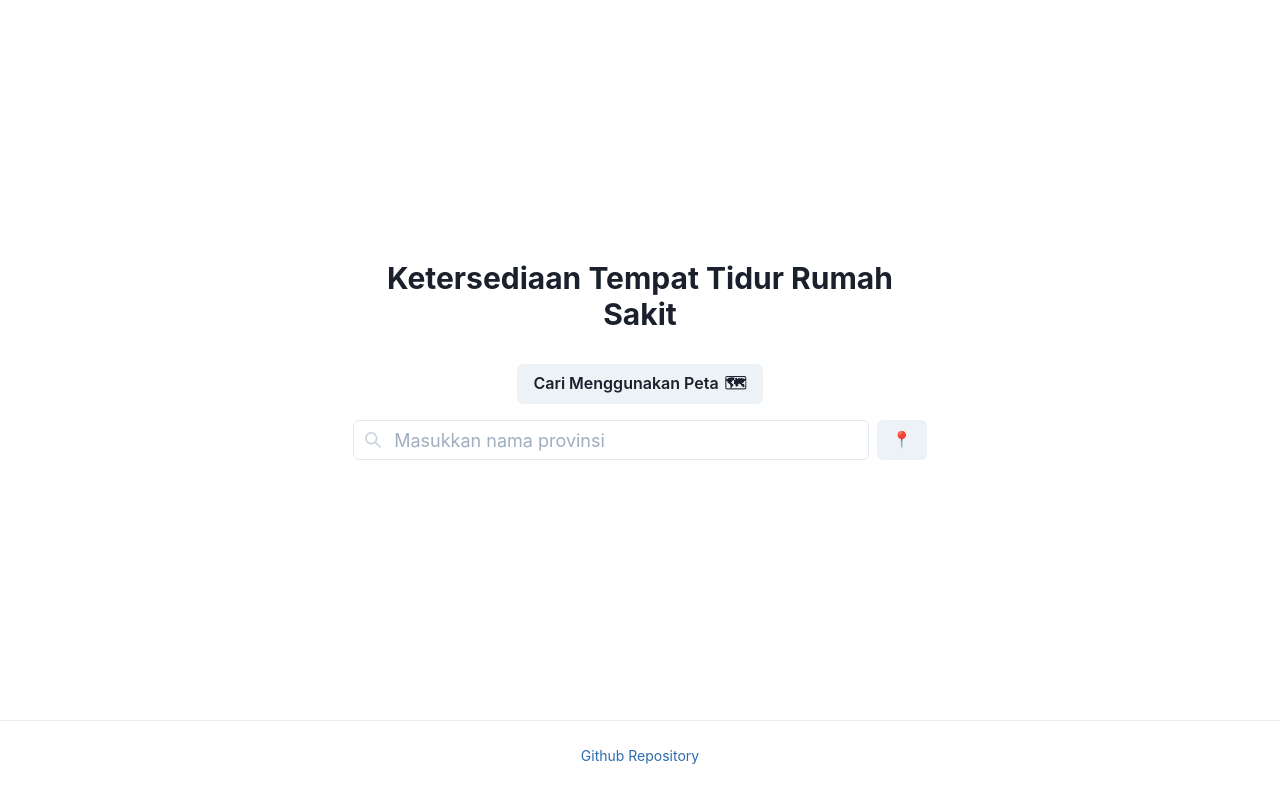
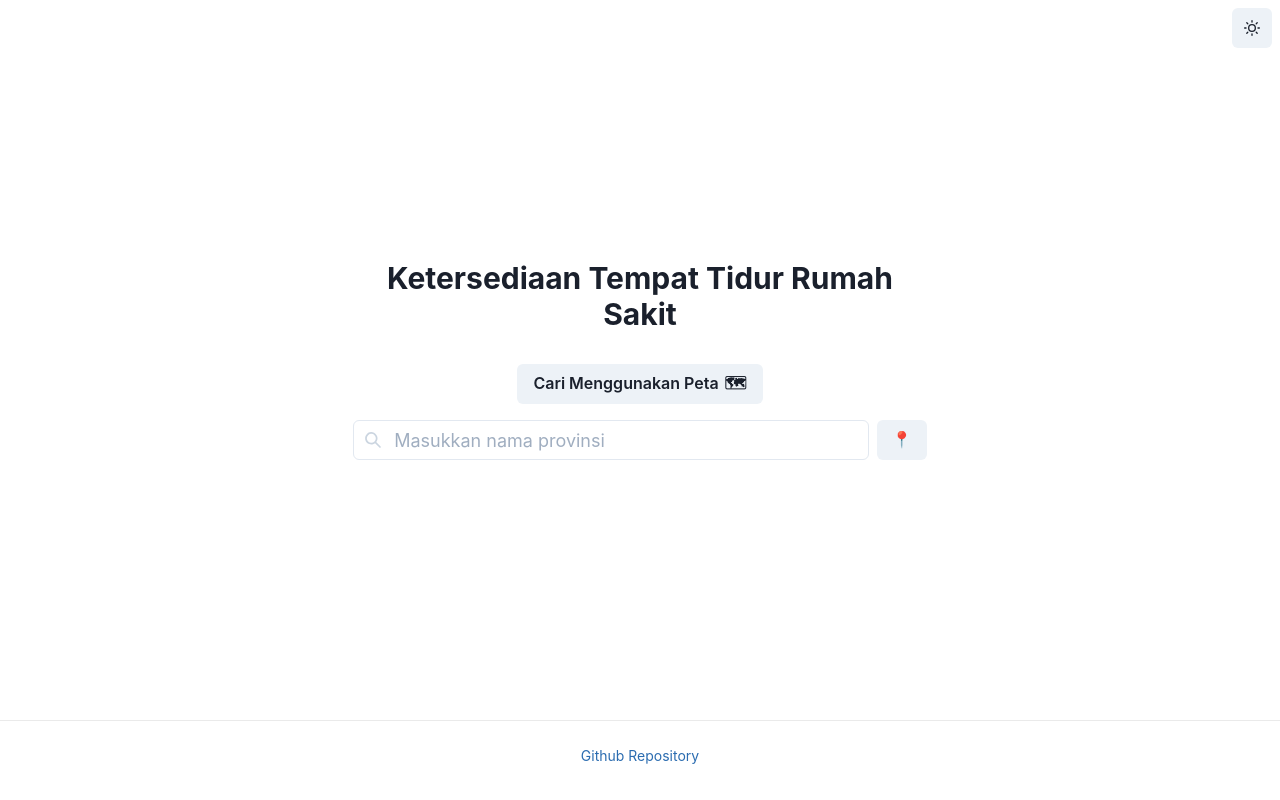
Before and after one commit to agallio/ina-covid-bed, a Next.js app: page / in a window 1280 px wide. Built offline with nearby package versions, Linux system fonts and the light colour scheme.

Commit message:
add color mode

```diff
--- /dev/null
+++ b/components/Navbar.js
@@ -0,0 +1,29 @@
+import { MoonIcon, SunIcon } from '@chakra-ui/icons'
+import { Box, IconButton, useColorMode } from '@chakra-ui/react'
+import { useRouter } from 'next/router'
+
+const Navbar = () => {
+  const { colorMode, toggleColorMode } = useColorMode()
+  const isDarkMode = colorMode === 'dark'
+  const bgButton = isDarkMode ? 'gray.700' : 'gray.100'
+  const router = useRouter()
+  const isMapPage = router.pathname === '/map'
+  return isMapPage ? null : (
+    <Box pos="fixed" top={0} right={0} p={2} zIndex="modal">
+      <IconButton
+        bg={bgButton}
+        _hover={{
+          bg: bgButton,
+        }}
+        _active={{
+          bg: bgButton,
+        }}
+        onClick={toggleColorMode}
+        icon={isDarkMode ? <MoonIcon /> : <SunIcon />}
+        aria-label="toggle color mode"
+      />
+    </Box>
+  )
+}
+
+export default Navbar
--- a/pages/_app.js
+++ b/pages/_app.js
@@ -1,20 +1,16 @@
 import '@/styles/globals.css'
-import { ChakraProvider, ColorModeProvider } from '@chakra-ui/react'
+import { ChakraProvider } from '@chakra-ui/react'
 import Footer from '@/components/Footer'
 import { DefaultSeo } from 'next-seo'
 import SEO from 'next-seo.config'
+import Navbar from '@/components/Navbar'
 
 function MyApp({ Component, pageProps }) {
   return (
     <ChakraProvider resetCSS>
-      <ColorModeProvider
-        options={{
-          useSystemColorMode: false,
-        }}
-      >
-        <DefaultSeo {...SEO()} />
-        <Component {...pageProps} />
-      </ColorModeProvider>
+      <Navbar />
+      <DefaultSeo {...SEO()} />
+      <Component {...pageProps} />
       <Footer />
     </ChakraProvider>
   )
--- a/pages/_document.js
+++ b/pages/_document.js
@@ -1,5 +1,5 @@
 import Document, { Html, Head, Main, NextScript } from 'next/document'
-
+import { ColorModeScript } from '@chakra-ui/react'
 class MyDocument extends Document {
   static async getInitialProps(ctx) {
     const initialProps = await Document.getInitialProps(ctx)
@@ -10,6 +10,7 @@ class MyDocument extends Document {
     return (
       <Html lang="id">
         <Head />
+        <ColorModeScript initialColorMode="system" />
         <script
           async
           defer
```
